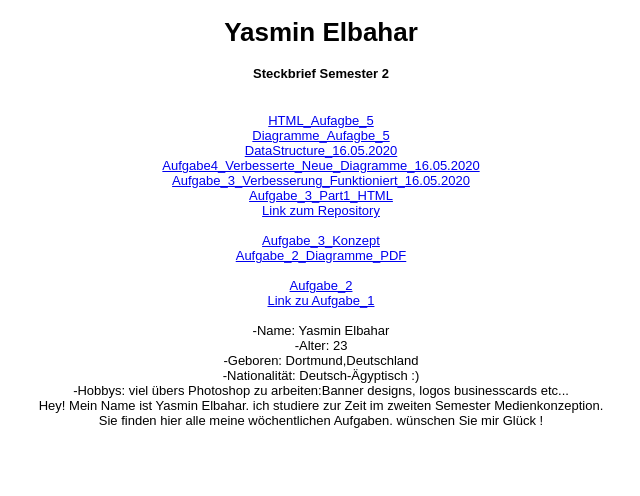
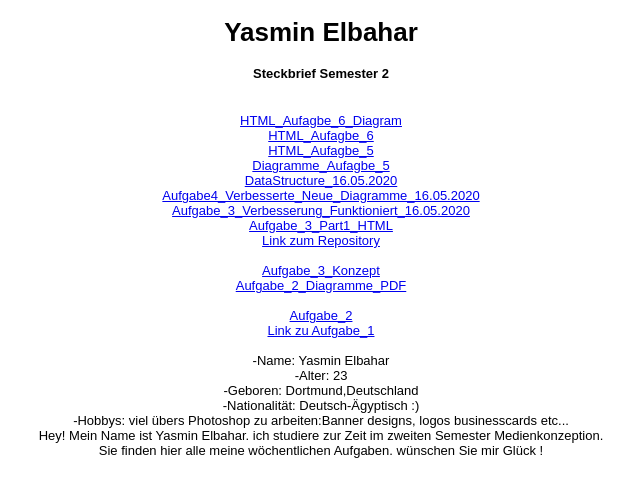
Before and after one commit to YasminElbahar/Eia2Aufgaben, a plain HTML site: page steckbrief/steckbrief.htm in a window 1280 px wide. Shown: the whole page, without its empty margins (319-959 px from the left). Drawn offline with Linux system fonts and the light colour scheme.

Commit message:
Update steckbrief.htm

```diff
--- a/steckbrief/steckbrief.htm
+++ b/steckbrief/steckbrief.htm
@@ -19,6 +19,12 @@ body {
 
 
 		<h4>Steckbrief Semester 2</h4> <br>
+
+		<center><a href="https://yasminelbahar.github.io/Eia2Aufgaben/Aufgabe_6/Diagram.jpg" target="_blank">HTML_Aufagbe_6_Diagram</a></center
+		<br>
+
+		<center><a href="https://yasminelbahar.github.io/Eia2Aufgaben/Aufgabe_6/Aufgabe3.2.html" target="_blank">HTML_Aufagbe_6</a></center
+		<br>
 
 		<center><a href="https://yasminelbahar.github.io/Eia2Aufgaben/Aufgabe_5/Aufgabe3.2.html" target="_blank">HTML_Aufagbe_5</a></center
 		<br>
```
